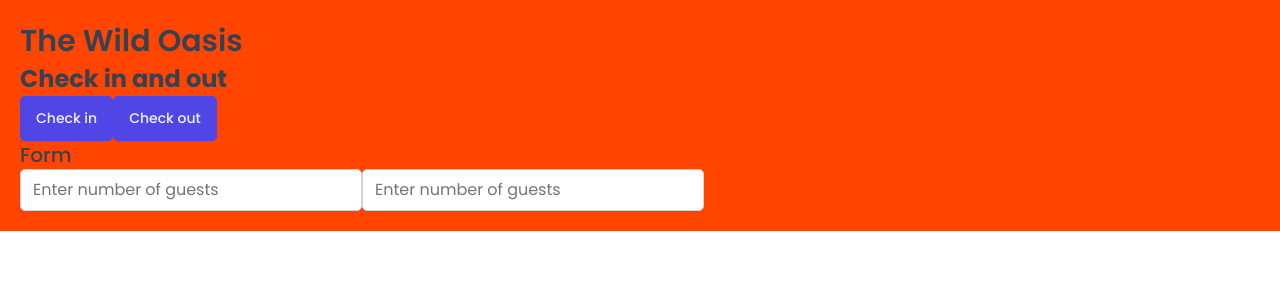
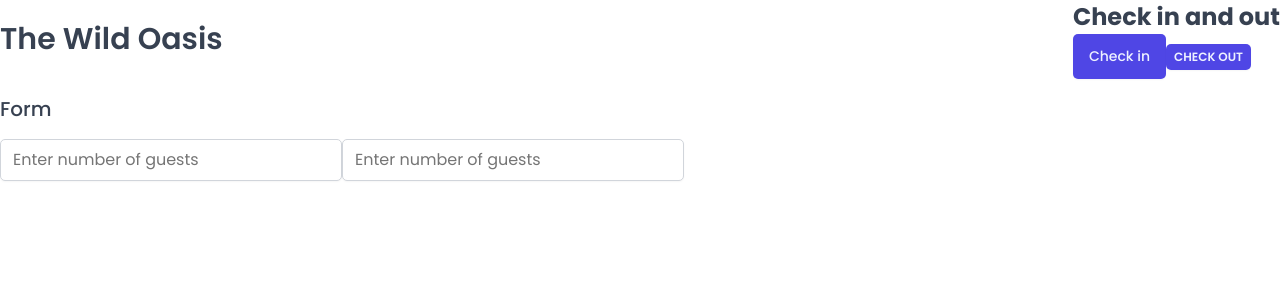
Before and after one commit to williamsconcepts/the-wild-oasis, a React (Vite) app: page / in a window 1280 px wide. Shown: the top 300 px of the page. Built offline with nearby package versions, Linux system fonts and the light colour scheme; a web font is replaced by a local one.

Commit message:
Building More Reusable Styled Components

```diff
--- a/src/App.jsx
+++ b/src/App.jsx
@@ -3,10 +3,11 @@
 import Button from "./ui/Button";
 import Input from "./ui/Input";
 import Heading from "./ui/Heading";
+import Row from "./ui/Row";
 
 const StyledApp = styled.div`
-  background-color: orangered;
-  padding: 20px;
+  // background-color: orangered;
+  // padding: 20px;
 `;
 
 function App() {
@@ -14,14 +15,30 @@
     <>
       <GlobalStyles />
       <StyledApp>
+        <Row>
+          <Row type="horizontal">
             <Heading as="h1">The Wild Oasis</Heading>
+            <div>
               <Heading as="h2">Check in and out</Heading>
               <Button onClick={() => alert("check in")}>Check in</Button>
-        <Button onClick={() => alert("check out")}>Check out</Button>
+              <Button
+                variations="secondary"
+                size="small"
+                onClick={() => alert("check out")}
+              >
+                Check out
+              </Button>
+            </div>
+          </Row>
 
+          <Row>
             <Heading as="h3">Form</Heading>
+            <form>
               <Input type="number" placeholder="Enter number of guests" />
               <Input type="number" placeholder="Enter number of guests" />
+            </form>
+          </Row>
+        </Row>
       </StyledApp>
     </>
   );
--- a/src/ui/Button.jsx
+++ b/src/ui/Button.jsx
@@ -49,27 +49,17 @@
 };
 
 const Button = styled.button`
-  font-size: 1.4rem;
-  padding: 1.2rem 1.6rem;
-  font-weight: 500;
   border: none;
   border-radius: var(--border-radius-sm);
-  background-color: var(--color-brand-600);
-  color: var(--color-brand-50);
   box-shadow: var(--shadow-sm);
-  cursor: pointer;
 
-  &:hover {
-    background-color: var(--color-brand-700);
-  }
-
-  ${(props) => sizes[props.size || "medium"]}
-  ${(props) => variations[props.variation || "primary"]}
-
-  &:disabled {
-    cursor: not-allowed;
-    opacity: 0.55;
-  }
+  ${(props) => sizes[props.size]}
+  ${(props) => variations[props.variation]}
 `;
 
+Button.defaultProps = {
+  variation: "primary",
+  size: "medium",
+};
+
 export default Button;
--- /dev/null
+++ b/src/ui/Row.jsx
@@ -0,0 +1,25 @@
+import styled, { css } from "styled-components";
+
+const Row = styled.div`
+  display: flex;
+
+  ${(props) =>
+    props.type === "horizontal" &&
+    css`
+      justify-content: space-between;
+      align-items: center;
+    `}
+
+  ${(props) =>
+    props.type === "vertical" &&
+    css`
+      flex-direction: column;
+      gap: 1.6rem;
+    `}
+`;
+
+Row.defaultProps = {
+  type: "vertical",
+};
+
+export default Row;
```
Lines whose indentation alone changed are shown as unchanged.
